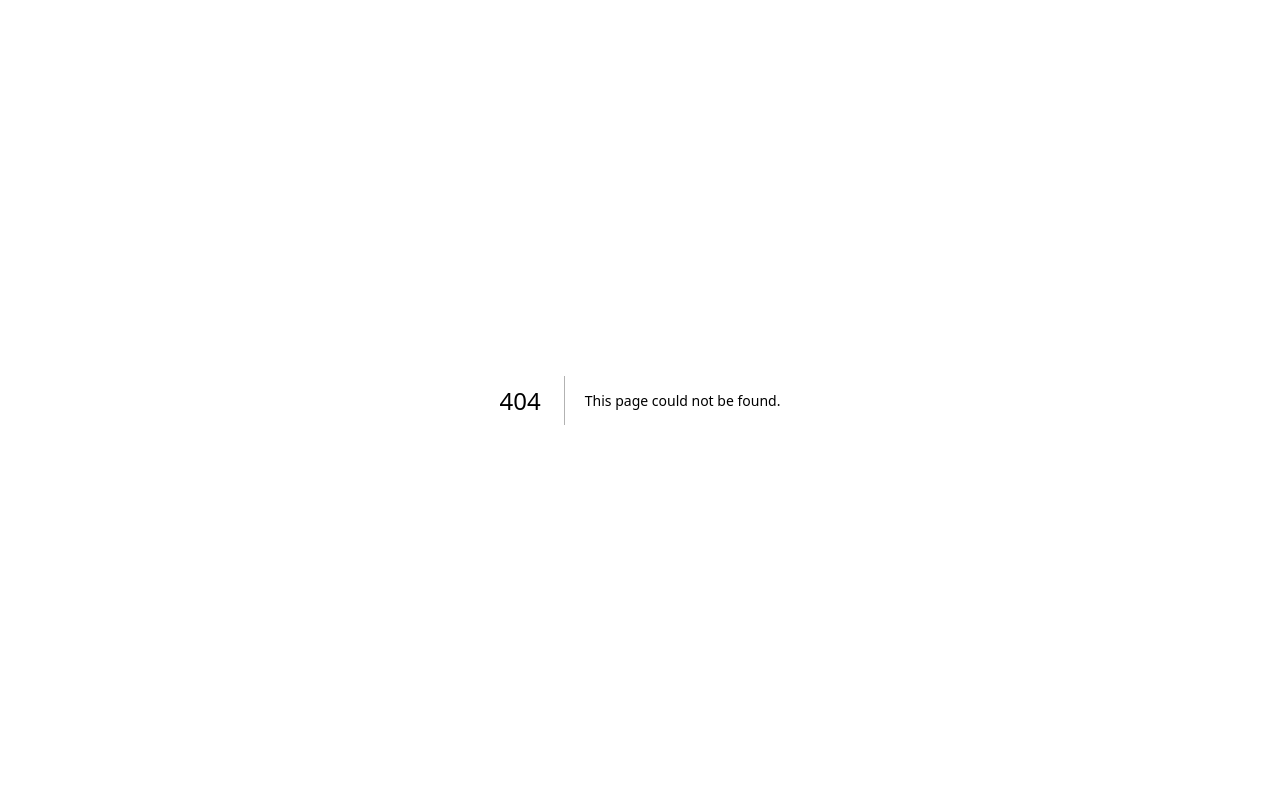
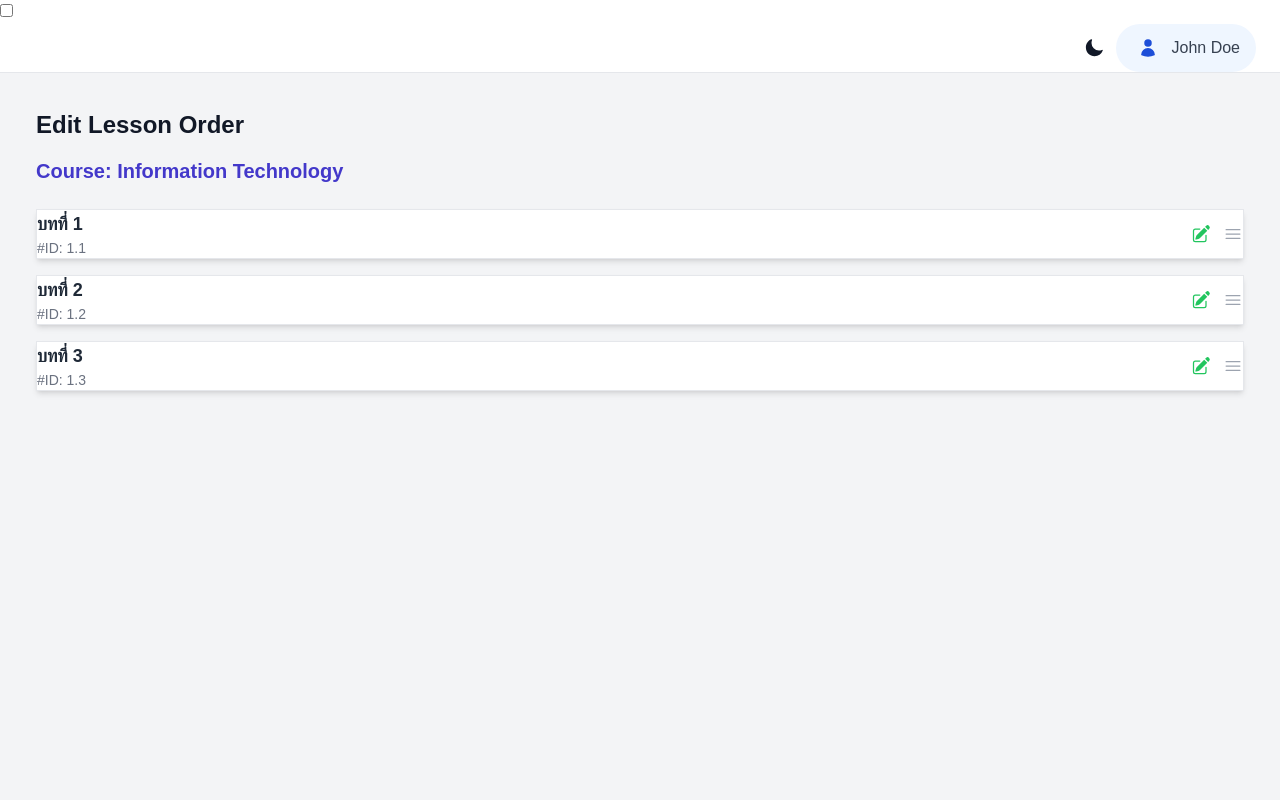
Before and after one commit to Uma-MCMXC/self-paced-learning, a Next.js app in the folder frontend/: page /lecturer/lesson/edit/order-course/1 in a window 1280 px wide. Before the commit this address had no page. Shown: the top 800 px of the page. Built offline with nearby package versions, Linux system fonts and the light colour scheme.

Commit message:
frontend: edit lesson order

```diff
--- a/frontend/app/components/ui/CardContainer.tsx
+++ b/frontend/app/components/ui/CardContainer.tsx
@@ -1,18 +1,32 @@
+// components/ui/CardContainer.tsx
 'use client'
 
-import React from 'react'
+import React, { forwardRef } from 'react'
+import clsx from 'clsx'
 
 type CardProps = {
   children: React.ReactNode
-  className?: string // เพิ่ม className เป็น optional prop
-}
+  className?: string
+  style?: React.CSSProperties
+} & React.HTMLAttributes<HTMLDivElement> // 👈 สำคัญมาก
 
-export default function CardContainer({ children, className = '' }: CardProps) {
+const CardContainer = forwardRef<HTMLDivElement, CardProps>(function CardContainer(
+  { children, className = '', style, ...rest },
+  ref
+) {
   return (
     <div
-      className={`card w-full mt-4 bg-white border border-gray-200 dark:bg-gray-800 dark:border-gray-700 ${className}`}
+      ref={ref}
+      style={style}
+      {...rest} // 👈 ต้องกระจาย attributes
+      className={clsx(
+        'card w-full mt-4 bg-white border border-gray-200 dark:bg-gray-800 dark:border-gray-700',
+        className
+      )}
     >
       <div className="card-body">{children}</div>
     </div>
   )
-}
+})
+
+export default CardContainer
--- /dev/null
+++ b/frontend/app/lecturer/lesson/edit/order-course/[courseId]/page.tsx
@@ -0,0 +1,95 @@
+'use client'
+
+import React, { useState } from 'react'
+import { DndContext, closestCenter, useSensor, useSensors, PointerSensor } from '@dnd-kit/core'
+import {
+  arrayMove,
+  SortableContext,
+  useSortable,
+  verticalListSortingStrategy,
+} from '@dnd-kit/sortable'
+import { CSS } from '@dnd-kit/utilities'
+import PageContainer from '@/app/components/ui/PageContainer'
+import CardContainer from '@/app/components/ui/CardContainer'
+import Button from '@/app/components/ui/Button'
+import { Bars3Icon, PencilSquareIcon } from '@heroicons/react/24/solid'
+import Link from 'next/link'
+
+type Lesson = { id: string; title: string }
+
+const initialLessons: Lesson[] = [
+  { id: '1.1', title: 'บทที่ 1' },
+  { id: '1.2', title: 'บทที่ 2' },
+  { id: '1.3', title: 'บทที่ 3' },
+]
+
+const courseTitle = 'Information Technology'
+
+export default function EditLessonOrderPage() {
+  const [items, setItems] = useState(initialLessons)
+
+  const sensors = useSensors(useSensor(PointerSensor))
+
+  const handleDragEnd = (event: any) => {
+    const { active, over } = event
+    if (active.id !== over.id) {
+      const oldIndex = items.findIndex((i) => i.id === active.id)
+      const newIndex = items.findIndex((i) => i.id === over.id)
+      setItems(arrayMove(items, oldIndex, newIndex))
+    }
+  }
+
+  return (
+    <PageContainer title="Edit Lesson Order">
+      <div className="text-xl font-bold text-indigo-700 dark:text-white mb-6">
+        Course: {courseTitle}
+      </div>
+
+      <DndContext sensors={sensors} collisionDetection={closestCenter} onDragEnd={handleDragEnd}>
+        <SortableContext items={items.map((i) => i.id)} strategy={verticalListSortingStrategy}>
+          <div className="space-y-4">
+            {items.map((lesson) => (
+              <SortableLessonCard key={lesson.id} id={lesson.id} title={lesson.title} />
+            ))}
+          </div>
+        </SortableContext>
+      </DndContext>
+    </PageContainer>
+  )
+}
+
+function SortableLessonCard({ id, title }: { id: string; title: string }) {
+  const { attributes, listeners, setNodeRef, transform, transition } = useSortable({ id })
+
+  const style = {
+    transform: CSS.Transform.toString(transform),
+    transition,
+  }
+
+  return (
+    <CardContainer
+      ref={setNodeRef}
+      style={style}
+      className="shadow-md cursor-grab relative"
+      {...attributes}
+      {...listeners}
+    >
+      <div className="flex justify-between items-center">
+        <div>
+          <div className="text-lg font-bold text-gray-800 dark:text-white">{title}</div>
+          <div className="text-sm text-gray-500 dark:text-gray-300">#ID: {id}</div>
+        </div>
+
+        <div className="flex items-center gap-3 text-gray-400">
+          {/* 🔹 Edit Button */}
+          <Link href={`/lecturer/lesson/edit/${id}`} title="Edit Lesson">
+            <PencilSquareIcon className="w-5 h-5 text-green-500 hover:text-green-700" />
+          </Link>
+
+          {/* 🔸 Drag Icon */}
+          <Bars3Icon className="w-5 h-5" />
+        </div>
+      </div>
+    </CardContainer>
+  )
+}
```
